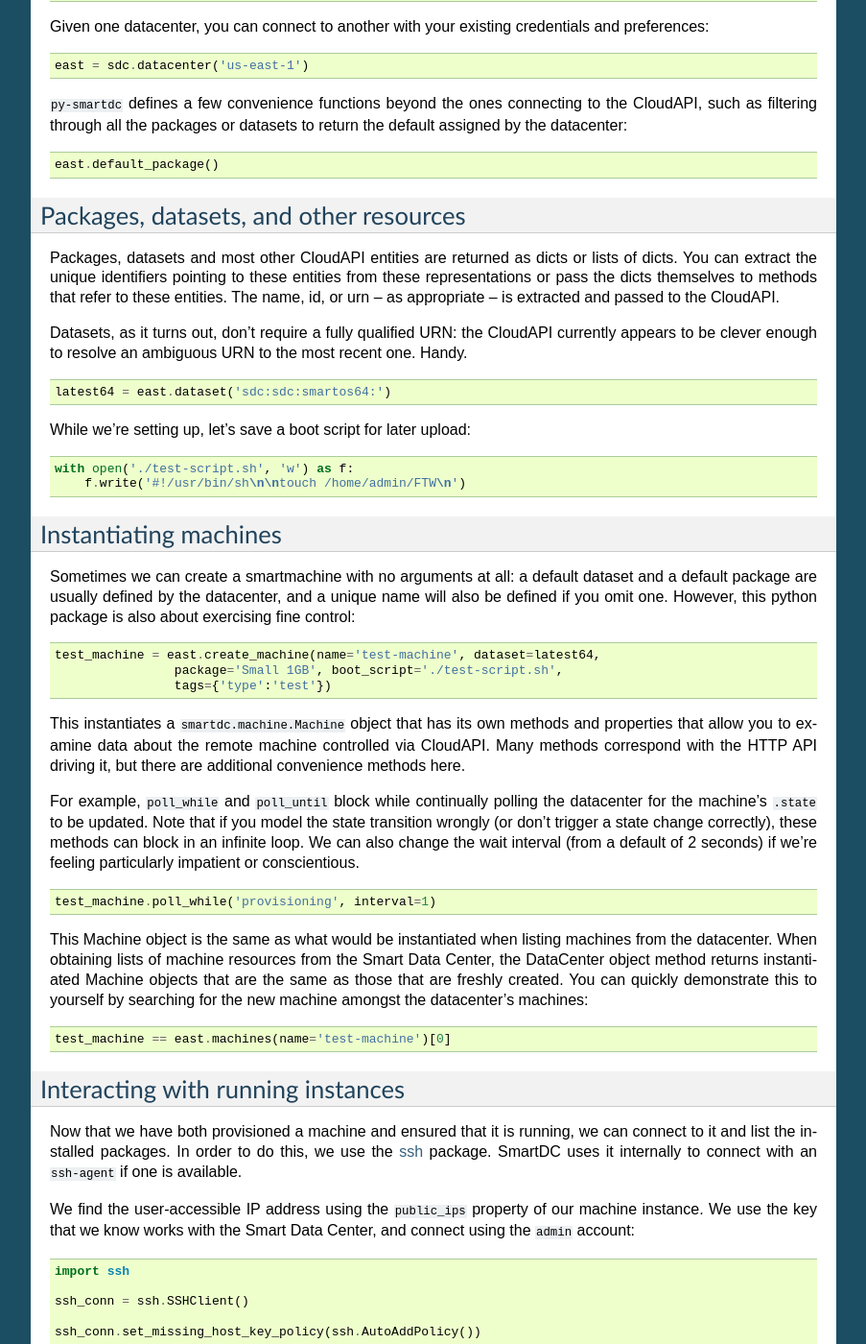
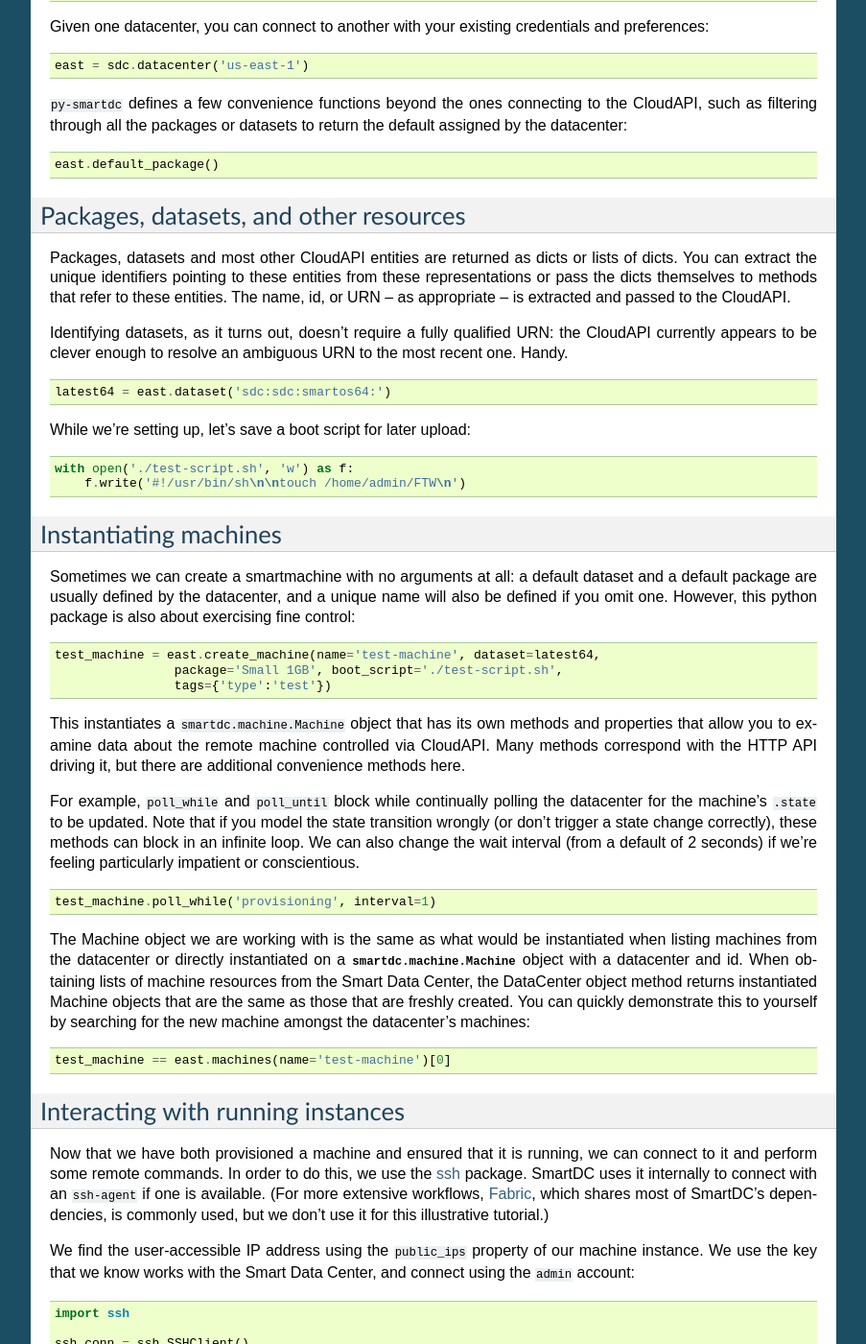
Before and after one commit to atl/py-smartdc, a Sphinx documentation site: the page built from docs/tutorial.rst, in a window 1280 px wide and 1400 px high, scrolled down 547 px. Shown: the whole window at 96% size, without its empty margins (198-1101 px from the left). Built offline with Sphinx 7.4.7, drawn with Linux system fonts in a browser that asks for light colours; some of the changed text lies outside the part shown.

Commit message:
tutorial spruce-up

```diff
--- a/docs/tutorial.rst
+++ b/docs/tutorial.rst
@@ -17,11 +17,12 @@
 
 The ``key_id`` is the only parameter that requires user input. It has the form
 ``/<username>/keys/<key_name>`` with the ``key_name`` being the label attached
-to the Public SSH key uploaded to your Smart Data Center (my.joyentcloud.com)
-account (and corresponding to the private key identified in the ``secret``
-parameter). By default, ``py-smartdc`` looks for your private ssh key at the
-above-listed path. The ``DEBUG_CONFIG`` echoes each CloudAPI connection to
-``stderr`` to aid in debugging.
+to the Public SSH key uploaded to your Smart Data Center
+(https://my.joyentcloud.com) account (and corresponding to the private key
+identified in the ``secret`` parameter). By default, ``py-smartdc`` looks for
+an ``ssh-agent``, and then your private ssh key at the above-listed path. The
+``DEBUG_CONFIG`` echoes each CloudAPI connection to ``stderr`` to aid in
+debugging.
 
 Once connected to a datacenter, you can look at all sorts of account
 information, such as listing your uploaded public SSH keys::
@@ -45,12 +46,12 @@
 Packages, datasets and most other CloudAPI entities are returned as dicts or
 lists of dicts. You can extract the unique identifiers pointing to these
 entities from these representations or pass the dicts themselves to methods
-that refer to these entities. The name, id, or urn -- as appropriate -- is
+that refer to these entities. The name, id, or URN -- as appropriate -- is
 extracted and passed to the CloudAPI.
 
-Datasets, as it turns out, don't require a fully qualified URN: the CloudAPI
-currently appears to be clever enough to resolve an ambiguous URN to the most
-recent one. Handy.
+Identifying datasets, as it turns out, doesn't require a fully qualified URN:
+the CloudAPI currently appears to be clever enough to resolve an ambiguous URN
+to the most recent one. Handy.
 
 ::
 
@@ -89,12 +90,13 @@
 
     test_machine.poll_while('provisioning', interval=1)
 
-This Machine object is the same as what would be instantiated when listing
-machines from the datacenter. When obtaining lists of machine resources from
-the Smart Data Center, the DataCenter object method returns instantiated
-Machine objects that are the same as those that are freshly created. You can
-quickly demonstrate this to yourself by searching for the new machine amongst
-the datacenter's machines::
+The Machine object we are working with is the same as what would be
+instantiated when listing machines from the datacenter or directly
+instantiated on a :py:class:`smartdc.machine.Machine` object with a datacenter
+and id. When obtaining lists of machine resources from the Smart Data Center,
+the DataCenter object method returns instantiated Machine objects that are the
+same as those that are freshly created. You can quickly demonstrate this to
+yourself by searching for the new machine amongst the datacenter's machines::
 
     test_machine == east.machines(name='test-machine')[0]
 
@@ -102,9 +104,11 @@
 ----------------------------------
 
 Now that we have both provisioned a machine and ensured that it is running, we
-can connect to it and list the installed packages. In order to do this, we use
-the `ssh`_ package. SmartDC uses it internally to connect with an
-``ssh-agent`` if one is available.
+can connect to it and perform some remote commands. In order to do this, we
+use the `ssh`_ package. SmartDC uses it internally to connect with an
+``ssh-agent`` if one is available. (For more extensive workflows, Fabric_,
+which shares most of SmartDC's dependencies, is commonly used, but we don't
+use it for this illustrative tutorial.)
 
 We find the user-accessible IP address using the ``public_ips`` property of
 our machine instance. We use the key that we know works with the Smart Data
@@ -170,5 +175,6 @@
 and `Machine`_ objects.
 
 .. _ssh: https://github.com/bitprophet/ssh
+.. _Fabric: http://docs.fabfile.org/
 .. _DataCenter: http://packages.python.org/smartdc/datacenter.html
 .. _Machine: http://packages.python.org/smartdc/machine.html
```
Also changed, not shown: other parts of docs/tutorial.rst (+8 -7 lines).
